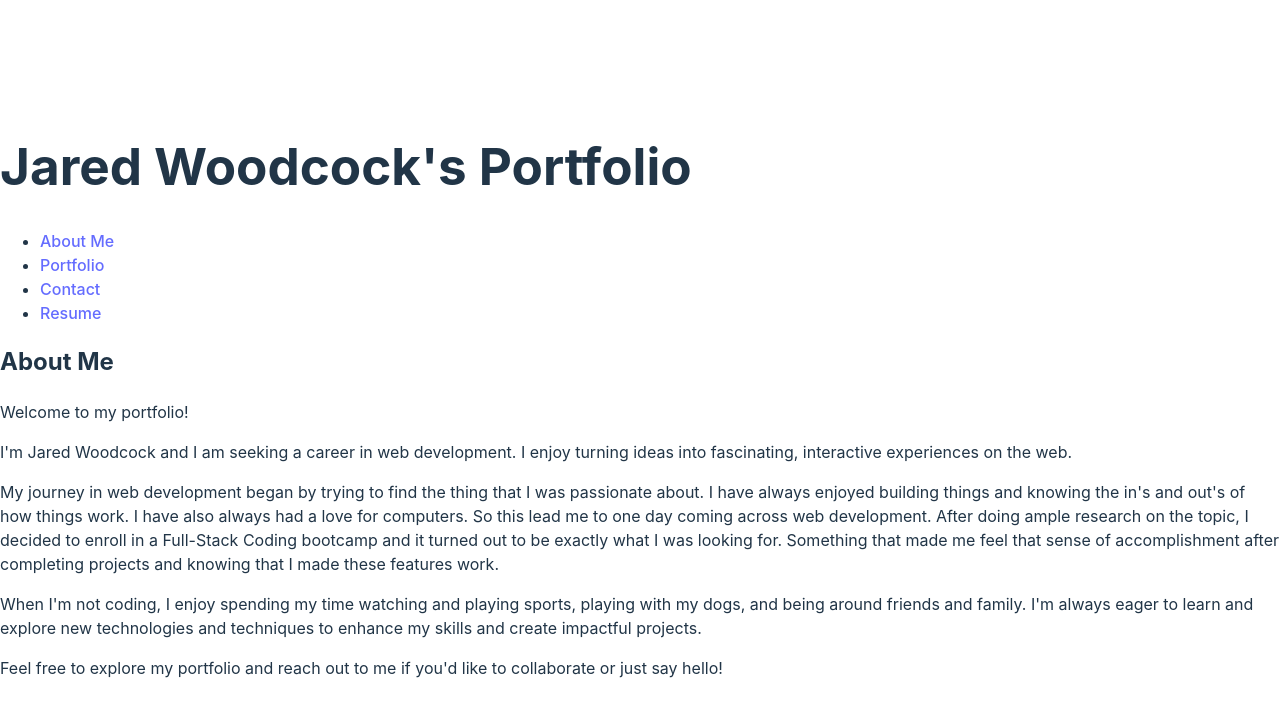
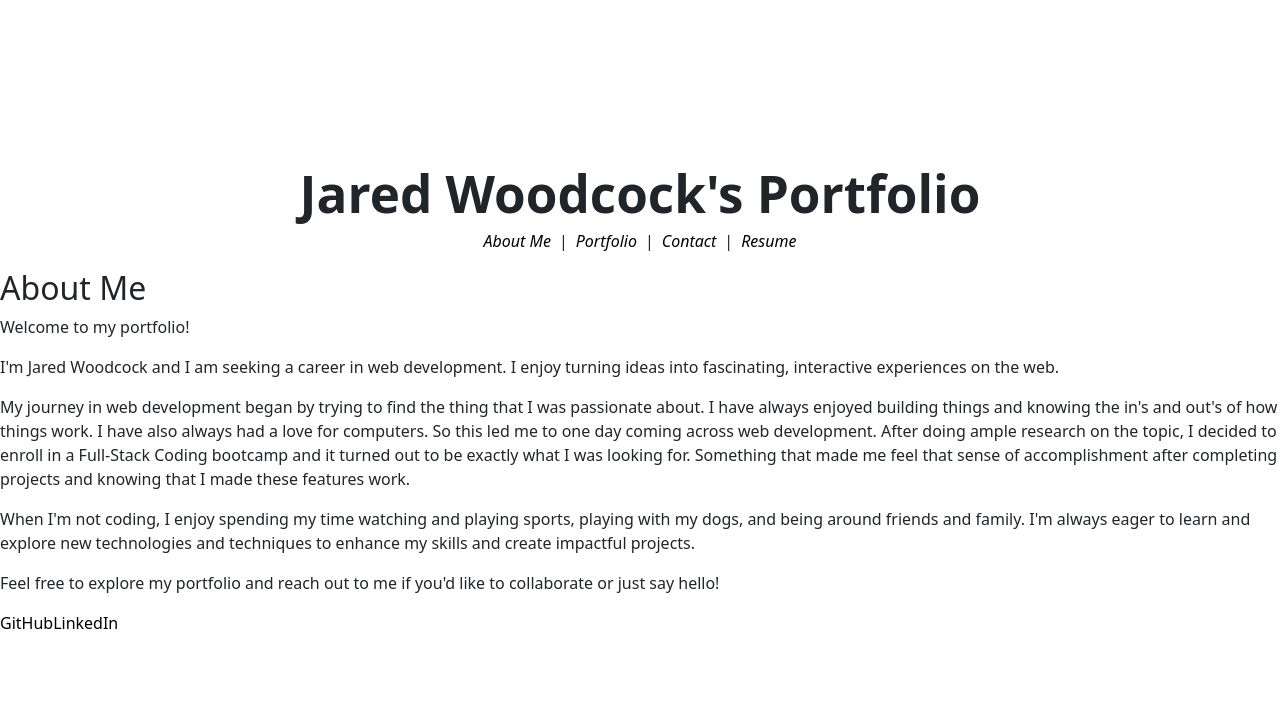
Before and after one commit to JaredWoodcock/react-portfolio, a React (Vite) app: page / in a window 1280 px wide. Shown: the top 716 px of the page. Built offline with nearby package versions, Linux system fonts and the light colour scheme.

Commit message:
Updated syntax and imported bootstrap

```diff
--- a/package.json
+++ b/package.json
@@ -11,6 +11,7 @@
     "preview": "vite preview"
   },
   "dependencies": {
+    "bootstrap": "^5.3.3",
     "react": "^18.2.0",
     "react-dom": "^18.2.0",
     "react-router-dom": "^6.22.1"
--- a/src/components/ContactForm.jsx
+++ b/src/components/ContactForm.jsx
@@ -1,6 +1,4 @@
-import React from 'react';
-
-const ContactForm = () => {
+export default function ContactForm() {
     return (
         <form>
             <div>
@@ -19,5 +17,3 @@ const ContactForm = () => {
         </form>
     );
 };
-
-export default ContactForm;
--- a/src/components/Footer.jsx
+++ b/src/components/Footer.jsx
@@ -1,16 +1,10 @@
-import React from "react";
-
-const Footer = () => {
+export default function Footer() {
     return (
         <footer>
             <div>
-                <a href="https://github.com/JaredWoodcock" target="_blank" rel="noopener noreferrer">
-                </a>
-                <a href="www.linkedin.com/in/jared-woodcock-237549210" target="_blank" rel="noopener noreferrer">
-                </a>
+                <a href="https://github.com/JaredWoodcock" target="_blank" rel="noopener noreferrer">GitHub</a>
+                <a href="www.linkedin.com/in/jared-woodcock-237549210" target="_blank" rel="noopener noreferrer">LinkedIn</a>
             </div>
         </footer>
     );
 }
-
-export default Footer;
--- a/src/components/Header.jsx
+++ b/src/components/Header.jsx
@@ -1,13 +1,10 @@
-import React from "react";
 import Nav from './Nav';
 
-const Header = () => {
+export default function Header() {
     return (
-        <header>
-            <h1>Jared Woodcock's Portfolio</h1>
+        <header className='text-center'>
+            <h1 className='fw-bold'>Jared Woodcock's Portfolio</h1>
             <Nav />
         </header>
     );
 }
-
-export default Header;
--- a/src/components/Nav.jsx
+++ b/src/components/Nav.jsx
@@ -1,17 +1,39 @@
-import React from "react";
 import { Link } from 'react-router-dom';
 
-const Nav = () => {
+export default function Nav() {
     return (
-        <nav>
-            <ul>
-                <li><Link to='/'>About Me</Link></li>
-                <li><Link to='/portfolio'>Portfolio</Link></li>
-                <li><Link to='/contact'>Contact</Link></li>
-                <li><Link to='/resume'>Resume</Link></li>
+        <nav className="d-flex justify-content-center">
+            <ul className="list-inline">
+                <li className="list-inline-item">
+                    <Link to='/' className="text-decoration-none">
+                        <em>About Me</em>
+                    </Link>
+                </li>
+
+                <li className="list-inline-item">|</li>
+
+                <li className="list-inline-item">
+                    <Link to='/portfolio' className="text-decoration-none">
+                        <em>Portfolio</em>
+                    </Link>
+                </li>
+
+                <li className="list-inline-item">|</li>
+
+                <li className="list-inline-item">
+                    <Link to='/contact' className="text-decoration-none">
+                        <em>Contact</em>
+                    </Link>
+                </li>
+
+                <li className="list-inline-item">|</li>
+
+                <li className="list-inline-item">
+                    <Link to='/resume' className="text-decoration-none">
+                        <em>Resume</em>
+                    </Link>
+                </li>
             </ul>
         </nav>
     );
 }
-
-export default Nav;
--- a/src/components/Project.jsx
+++ b/src/components/Project.jsx
@@ -1,6 +1,4 @@
-import React from 'react';
-
-const Project = ({ title, description, demoLink, githubLink }) => {
+export default function Project({ title, description, demoLink, githubLink }) {
     return (
         <div className="project-card">
             <h3>{title}</h3>
@@ -12,5 +10,3 @@ const Project = ({ title, description, demoLink, githubLink }) => {
         </div>
     );
 };
-
-export default Project;
--- a/src/index.css
+++ b/src/index.css
@@ -16,7 +16,7 @@
 
 a {
   font-weight: 500;
-  color: #646cff;
+  color: #000000;
   text-decoration: inherit;
 }
 a:hover {
--- a/src/main.jsx
+++ b/src/main.jsx
@@ -1,6 +1,7 @@
 import ReactDOM from 'react-dom/client'
 import { createBrowserRouter, RouterProvider } from 'react-router-dom';
 
+import 'bootstrap/dist/css/bootstrap.min.css';
 import './index.css'
 
 import App from './App.jsx'
--- a/src/pages/AboutMePage.jsx
+++ b/src/pages/AboutMePage.jsx
@@ -1,13 +1,11 @@
-import React from "react";
-
-const AboutMePage = () => {
+export default function AboutMePage() {
     return (
         <div>
             <h2>About Me</h2>
             <p>Welcome to my portfolio!</p>
             <p>I'm Jared Woodcock and I am seeking a career in web development. I enjoy turning ideas into fascinating, interactive experiences on the web.</p>
             <p>My journey in web development began by trying to find the thing that I was passionate about. I have always enjoyed building things and
-                knowing the in's and out's of how things work. I have also always had a love for computers. So this lead me to one day coming across web development.
+                knowing the in's and out's of how things work. I have also always had a love for computers. So this led me to one day coming across web development.
                 After doing ample research on the topic, I decided to enroll in a Full-Stack Coding bootcamp and it turned out to be exactly what I was looking for.
                 Something that made me feel that sense of accomplishment after completing projects and knowing that I made these features work.
             </p>
@@ -17,5 +15,3 @@ const AboutMePage = () => {
         </div>
     );
 }
-
-export default AboutMePage;
--- a/src/pages/ContactPage.jsx
+++ b/src/pages/ContactPage.jsx
@@ -1,7 +1,6 @@
-import React from 'react';
 import ContactForm from '../components/ContactForm';
 
-const ContactPage = () => {
+export default function ContactPage() {
     return (
         <div>
             <h2>Contact Me</h2>
@@ -9,5 +8,3 @@ const ContactPage = () => {
         </div>
     );
 };
-
-export default ContactPage;
--- a/src/pages/PortfolioPage.jsx
+++ b/src/pages/PortfolioPage.jsx
@@ -1,7 +1,6 @@
-import React from 'react';
 import Project from '../components/Project';
 
-const PortfolioPage = () => {
+export default function PortfolioPage() {
     const projects = [
         {
             title: 'Project 1',
@@ -34,5 +33,3 @@ const PortfolioPage = () => {
         </div>
     );
 };
-
-export default PortfolioPage;
--- a/src/pages/ResumePage.jsx
+++ b/src/pages/ResumePage.jsx
@@ -1,6 +1,4 @@
-import React from 'react';
-
-const ResumePage = () => {
+export default function ResumePage() {
     return (
         <div>
             <h2>Resume</h2>
@@ -16,5 +14,3 @@ const ResumePage = () => {
         </div>
     );
 };
-
-export default ResumePage;
```
Also changed, not shown: 1 other file (tests, documents, lock files or other folders).
